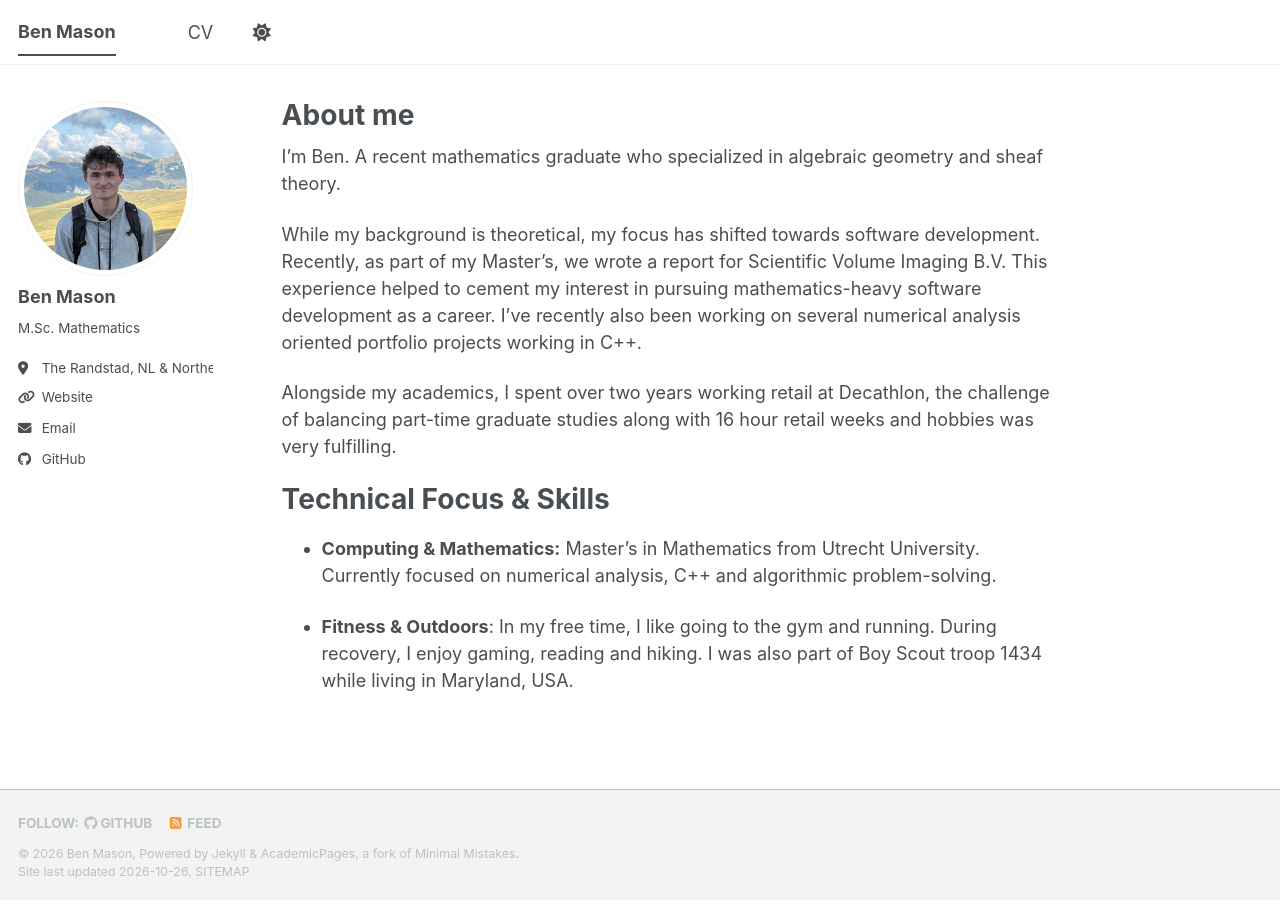
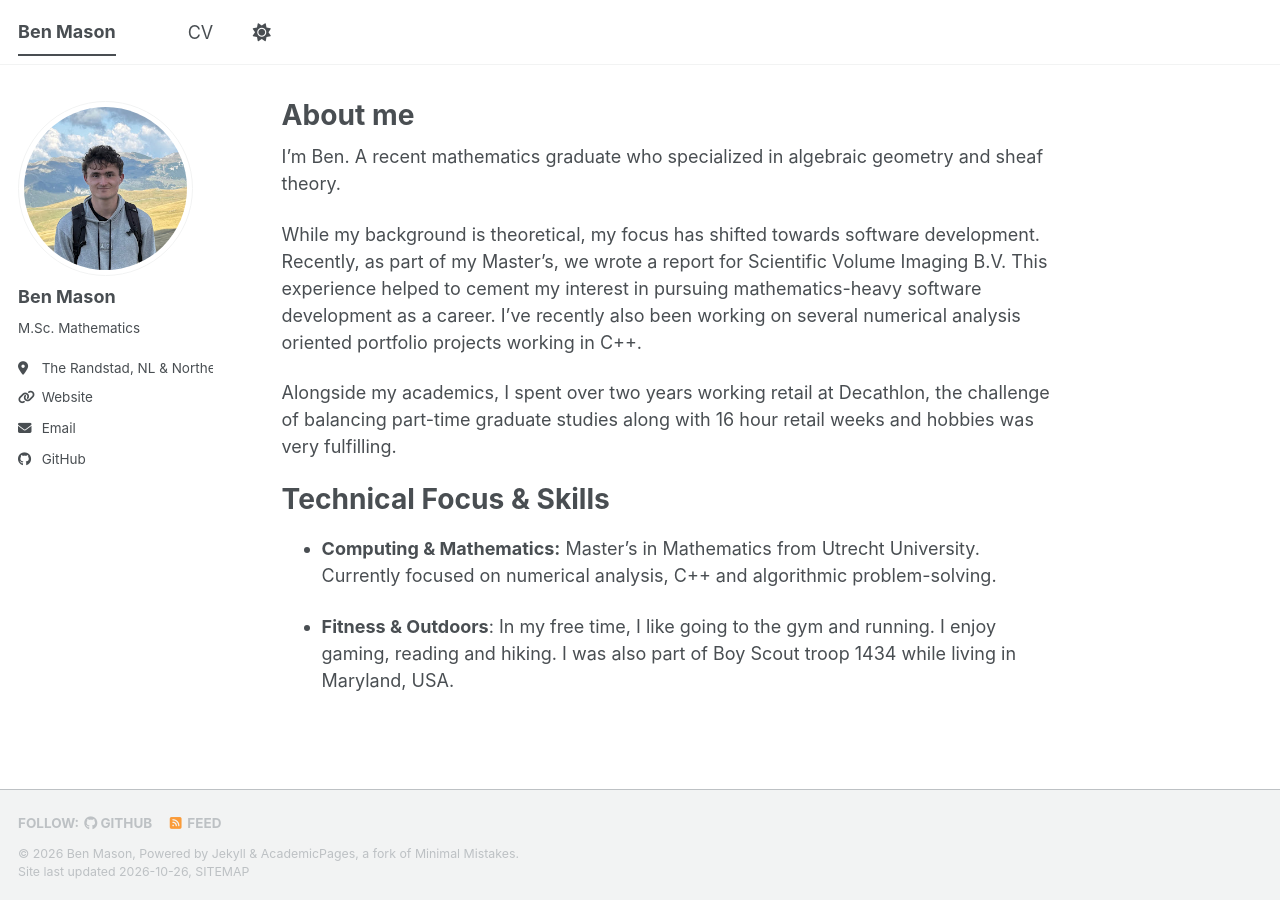
Before and after one commit to Benthijs/benthijs.github.io, a Jekyll site: the page built from _pages/about.md, in a window 1280 px wide. Built offline with Jekyll 4.4.1, drawn with Linux system fonts in a browser that asks for light colours; a style sheet for code colours, icons or effects is not loaded.

Commit message:
Changed wording

```diff
--- a/_pages/about.md
+++ b/_pages/about.md
@@ -19,4 +19,4 @@ Technical Focus & Skills
 
 * **Computing & Mathematics:** Master's in Mathematics from Utrecht University. Currently focused on numerical analysis, C++ and algorithmic problem-solving.
 
-* **Fitness & Outdoors**: In my free time, I like going to the gym and running. During recovery, I enjoy gaming, reading and hiking. I was also part of Boy Scout troop 1434 while living in Maryland, USA.
+* **Fitness & Outdoors**: In my free time, I like going to the gym and running. I enjoy gaming, reading and hiking. I was also part of Boy Scout troop 1434 while living in Maryland, USA.
```
